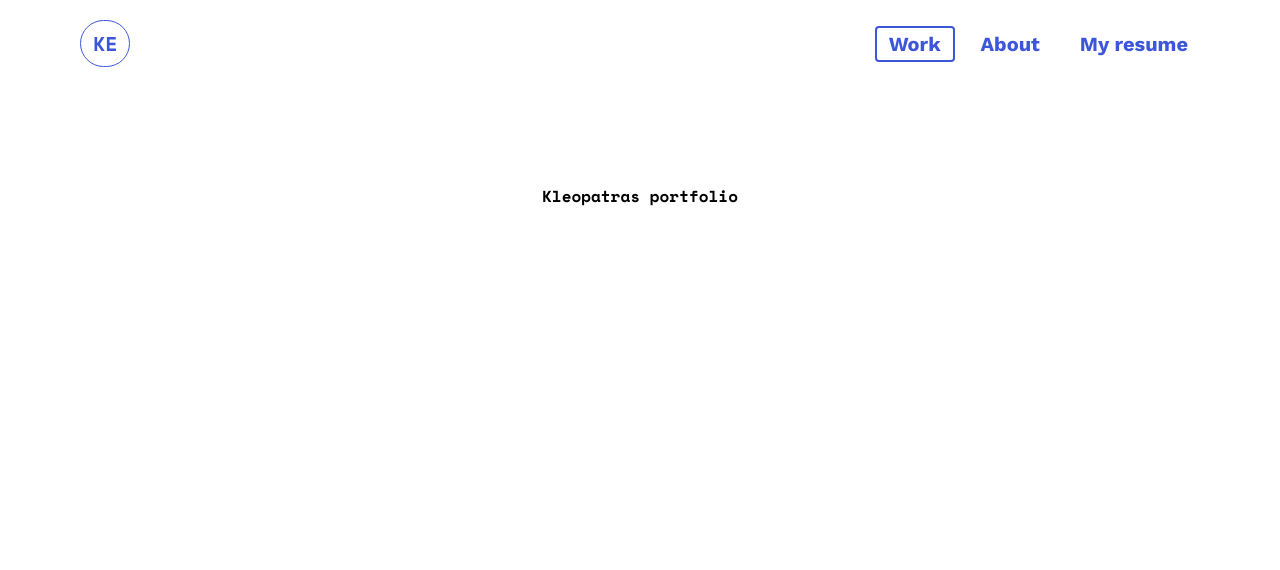
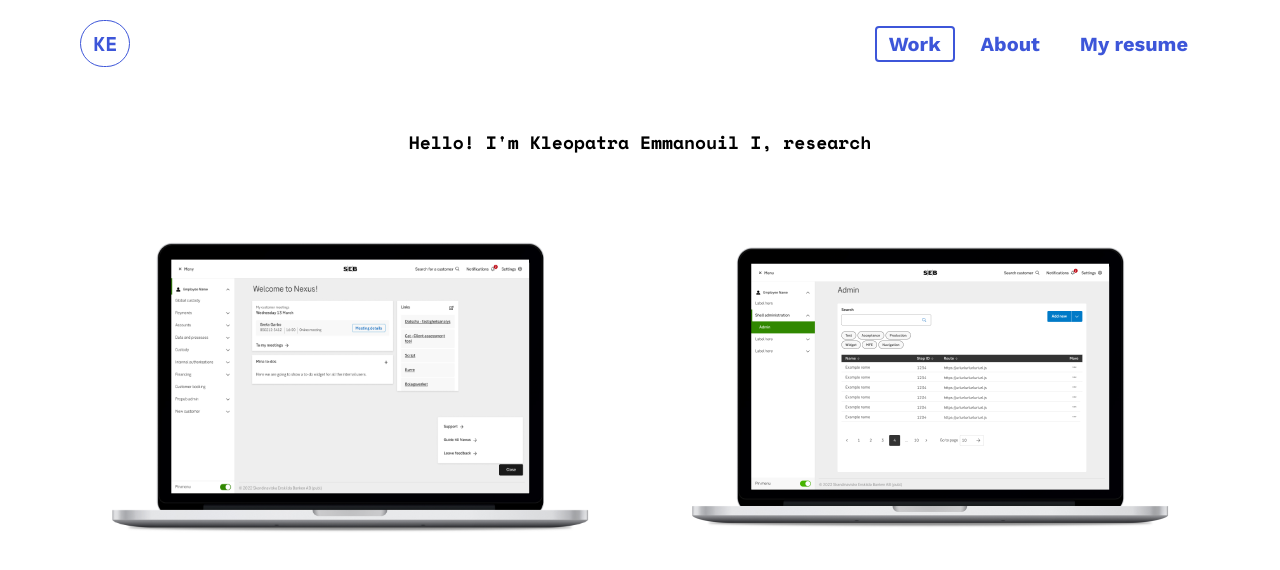
Before and after one commit to Albatraoz12/kleoportfolio, a Next.js app: page / in a window 1280 px wide. Shown: the top 570 px of the page. Built offline with nearby package versions, Linux system fonts and the light colour scheme.

Commit message:
add content to homepage

```diff
--- a/app/page.tsx
+++ b/app/page.tsx
@@ -2,8 +2,27 @@ import Image from 'next/image';
 
 export default function Home() {
   return (
-    <main className='flex min-h-screen flex-col items-center justify-between p-24'>
-      <h1>Kleopatras portfolio</h1>
+    <main className='flex justify-center items-center flex-col mt-10 gap-8'>
+      <section>
+        <h1 className='text-lg'>Hello! I'm Kleopatra Emmanouil I, research</h1>
+      </section>
+      <section>
+        <figure className='flex'>
+          <Image
+            src='/case.png'
+            height={400}
+            width={580}
+            alt='picture of a apple laptop'
+          />
+          <Image
+            src='/case2.png'
+            height={400}
+            width={580}
+            alt='picture of a apple laptop'
+          />
+        </figure>
+      </section>
+      <section></section>
     </main>
   );
 }
```
